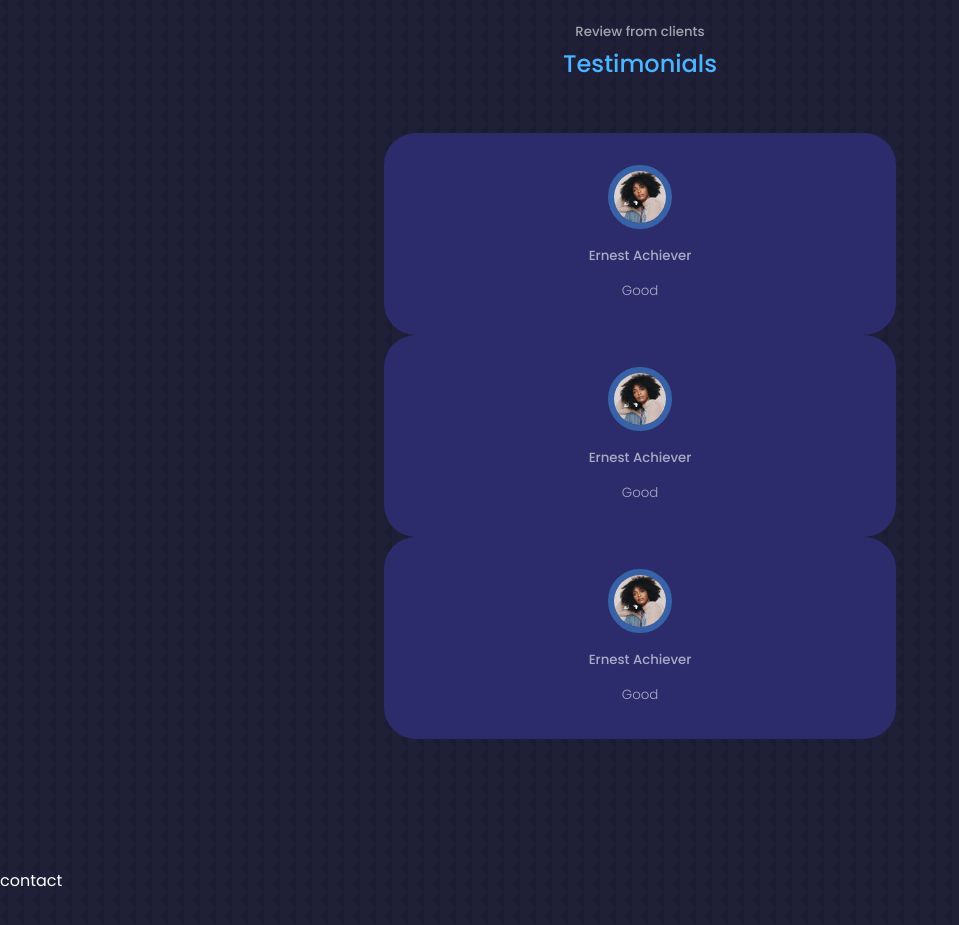
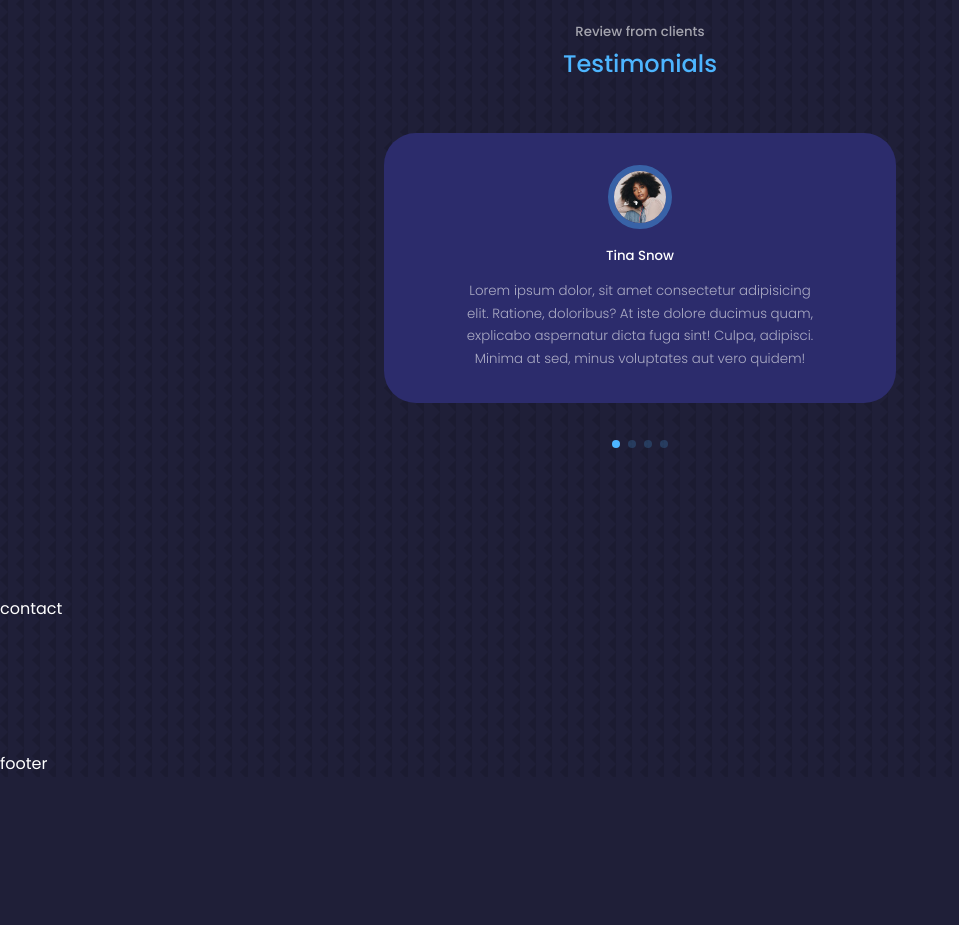
Before and after one commit to Asterdev-03/react-portfolio, a React (Create React App) app: page / in a window 1280 px wide. Shown: the part 4340-5265 px from the top of the page, without its empty margins (0-959 px from the left). After the commit the page ends 5117 px from the top, so only its background shows below. Built offline with nearby package versions, Linux system fonts and the light colour scheme.

Commit message:
Made testimonials dynamic & sliding using swiper

```diff
--- a/package.json
+++ b/package.json
@@ -10,6 +10,7 @@
     "react-dom": "^18.2.0",
     "react-icons": "^4.4.0",
     "react-scripts": "5.0.1",
+    "swiper": "^8.2.4",
     "web-vitals": "^2.1.4"
   },
   "scripts": {
--- a/src/components/testimonials/testimonials.css
+++ b/src/components/testimonials/testimonials.css
@@ -1,5 +1,6 @@
 .container.testimonials__container {
     width: 40%;
+    padding-bottom: 4rem;
 }
 
 .client__avatar {
@@ -27,6 +28,10 @@
     margin: 0.8rem auto 0;
 }
 
+.swiper-pagination-clickable .swiper-pagination-bullet {
+    background: var(--color-primary);
+}
+
 /*************** MEDIA QUERIES ( MEDIUM DEVICES )*********************/
 
 @media screen and (max-width: 1024px) {
--- a/src/components/testimonials/testimonials.jsx
+++ b/src/components/testimonials/testimonials.jsx
@@ -1,10 +1,42 @@
 import React from 'react'
 import './testimonials.css'
+
+// import Swiper core and required modules
+import {Pagination} from 'swiper';
+
+import { Swiper, SwiperSlide } from 'swiper/react';
+
+// Import Swiper styles
+import 'swiper/css';
+import 'swiper/css/pagination';
 
 import AVTR1 from '../../assets/avatar1.jpg'
 import AVTR2 from '../../assets/avatar2.jpg'
 import AVTR3 from '../../assets/avatar3.jpg'
 import AVTR4 from '../../assets/avatar4.jpg'
+
+const data = [
+  {
+    avatar: AVTR1,
+    name: 'Tina Snow',
+    review: 'Lorem ipsum dolor, sit amet consectetur adipisicing elit. Ratione, doloribus? At iste dolore ducimus quam, explicabo aspernatur dicta fuga sint! Culpa, adipisci. Minima at sed, minus voluptates aut vero quidem!'
+  },
+  {
+    avatar: AVTR2,
+    name: 'Diablo',
+    review: 'Lorem ipsum dolor, sit amet consectetur adipisicing elit. Ratione, doloribus? At iste dolore ducimus quam, explicabo aspernatur dicta fuga sint! Culpa, adipisci. Minima at sed, minus voluptates aut vero quidem!'
+  },
+  {
+    avatar: AVTR3,
+    name: 'Guy',
+    review: 'Lorem ipsum dolor, sit amet consectetur adipisicing elit. Ratione, doloribus? At iste dolore ducimus quam, explicabo aspernatur dicta fuga sint! Culpa, adipisci. Minima at sed, minus voluptates aut vero quidem!'
+  },
+  {
+    avatar: AVTR4,
+    name: 'Rimuru',
+    review: 'Lorem ipsum dolor, sit amet consectetur adipisicing elit. Ratione, doloribus? At iste dolore ducimus quam, explicabo aspernatur dicta fuga sint! Culpa, adipisci. Minima at sed, minus voluptates aut vero quidem!'
+  },
+]
 
 const Testimonials = () => {
   return (
@@ -12,35 +44,27 @@ const Testimonials = () => {
       <h5>Review from clients</h5>
       <h2>Testimonials</h2>
 
-      <div className="container testimonials__container">
-        <article className="testimonial">
-          <div className="client__avatar">
-            <img src={AVTR1} alt="Avatar One" />
-          </div>
-          <div className="client__review">
-            <h5 className='client__name'>Ernest Achiever</h5>
-            <small className='client__review'>Good</small>
-          </div>
-        </article>
-        <article className="testimonial">
-          <div className="client__avatar">
-            <img src={AVTR1} alt="Avatar One" />
-          </div>
-          <div className="client__review">
-            <h5 className='client__name'>Ernest Achiever</h5>
-            <small className='client__review'>Good</small>
-          </div>
-        </article>
-        <article className="testimonial">
-          <div className="client__avatar">
-            <img src={AVTR1} alt="Avatar One" />
-          </div>
-          <div className="client__review">
-            <h5 className='client__name'>Ernest Achiever</h5>
-            <small className='client__review'>Good</small>
-          </div>
-        </article>
-      </div>
+      <Swiper className="container testimonials__container"
+        // install Swiper modules
+        modules={[Pagination]}
+        spaceBetween={40}
+        slidesPerView={1}
+        pagination={{ clickable: true}}
+        >
+        {
+          data.map(({avatar, name, review}, index) => {
+            return (
+              <SwiperSlide key={index} className="testimonial">
+                <div className="client__avatar">
+                  <img src={avatar} alt="" />
+                </div>
+                <h5 className='client__name'>{name}</h5>
+                <small className='client__review'>{review}</small>
+              </SwiperSlide>
+            )
+          })
+        }
+      </Swiper>
     </section>
   )
 }
```
Also changed, not shown: 1 other file (tests, documents, lock files or other folders).
